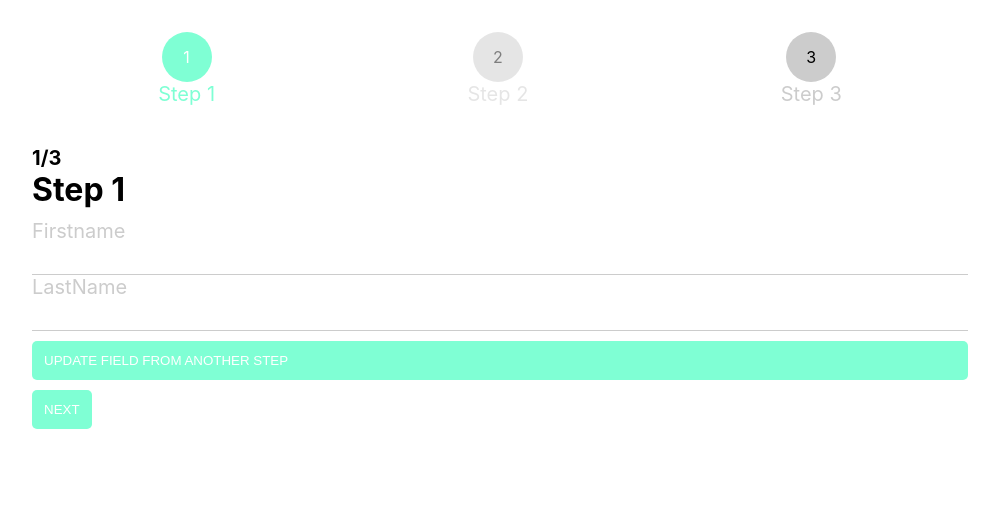
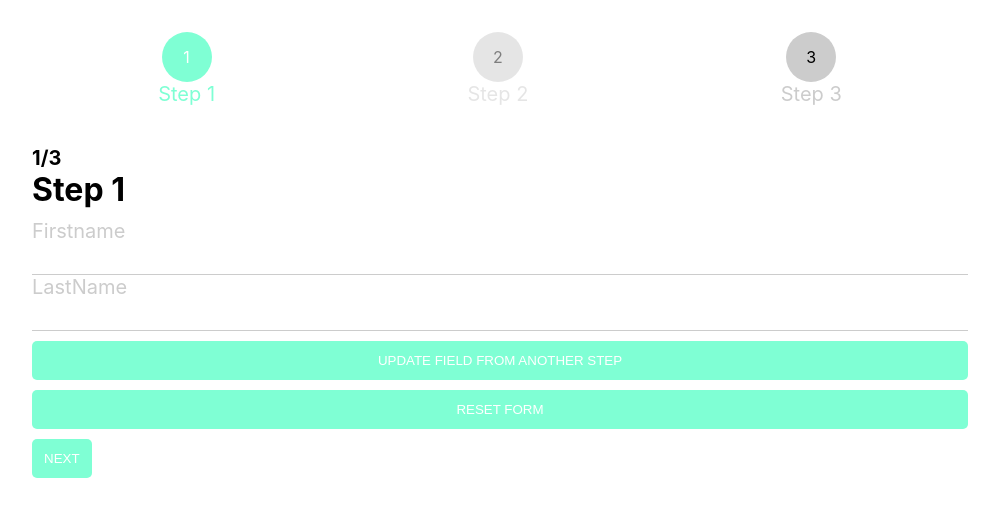
Before and after one commit to OtpExhaustv2/react-multistep-form, a React (Vite) app: page / in a window 1280 px wide. Shown: the top 516 px of the page, without its empty margins (140-1139 px from the left). Built offline with nearby package versions, Linux system fonts and the light colour scheme.

Commit message:
derived id & name

```diff
--- a/src/components/PersonalInfo.tsx
+++ b/src/components/PersonalInfo.tsx
@@ -5,7 +5,7 @@ import { useMultiStepFormContext } from '../lib/MultiStepFormContext';
 type PersonalInfosProps = {};
 
 const PersonalInfo: React.FC<PersonalInfosProps> = () => {
-	const { register, updateField } = useMultiStepFormContext<Data>();
+	const { register, updateField, resetForm } = useMultiStepFormContext<Data>();
 
 	const derivedFirstName = (value: MultiStepForm.InputValue) => {
 		if (value === 'Jonh') {
@@ -34,10 +34,16 @@ const PersonalInfo: React.FC<PersonalInfosProps> = () => {
 				onClick={() => updateField('password', '')}
 				style={{
 					marginTop: '10px',
-					display: 'flex',
-					gap: '10px',
 				}}>
 				Update field from another step
+			</button>
+			<button
+				type='button'
+				style={{
+					marginTop: '10px',
+				}}
+				onClick={resetForm}>
+				Reset form
 			</button>
 		</>
 	);
--- a/src/lib/MultiStepForm.tsx
+++ b/src/lib/MultiStepForm.tsx
@@ -1,4 +1,4 @@
-import React, { useCallback } from 'react';
+import React from 'react';
 import { MultiStepFormContext } from './MultiStepFormContext';
 import Stepper from './Stepper';
 
@@ -18,24 +18,18 @@ const MultiStepForm = <T extends {}>({
 	const [data, setData] = React.useState<T>(initialData);
 	const [currentStep, setCurrentStep] = React.useState(0);
 
-	const handleOnChange = useCallback(
-		(e: React.ChangeEvent<HTMLInputElement>) => {
+	const handleOnChange = (e: React.ChangeEvent<HTMLInputElement>) => {
 		const { name, value } = e.target;
 		setData((prevData) => ({ ...prevData, [name]: value }));
-		},
-		[data]
-	);
+	};
 
-	const handleNextOrSubmit = useCallback(
-		(e: React.FormEvent) => {
+	const handleNextOrSubmit = (e: React.FormEvent) => {
 		if (currentStep === steps.length - 1) {
 			e.preventDefault();
 			return onSubmit(data);
 		}
 		setCurrentStep((prev) => prev + 1);
-		},
-		[currentStep, data]
-	);
+	};
 
 	return (
 		<div>
@@ -60,9 +54,12 @@ const MultiStepForm = <T extends {}>({
 							? config.derivedValue(initialValue)
 							: initialValue;
 
+						const id = config?.id || (fieldName as string);
+						const name = config?.name || (fieldName as string);
+
 						return {
-							id: fieldName as string,
-							name: fieldName as string,
+							id,
+							name,
 							value,
 							onChange: handleOnChange,
 						};
--- a/src/lib/types.d.ts
+++ b/src/lib/types.d.ts
@@ -6,11 +6,12 @@ declare global {
 			title: string;
 			component: React.FC;
 			disabled?: (data: T, index: number) => boolean;
-			initialData?: T;
 		};
 
 		type RegisterConfig<T> = {
-			derivedValue: (value: InputValue) => InputValue;
+			derivedValue?: (value: InputValue) => InputValue;
+			id?: string;
+			name?: string;
 		};
 
 		type InputValue = string | ReadonlyArray<string> | number | undefined;
```
Lines whose indentation alone changed are shown as unchanged.
